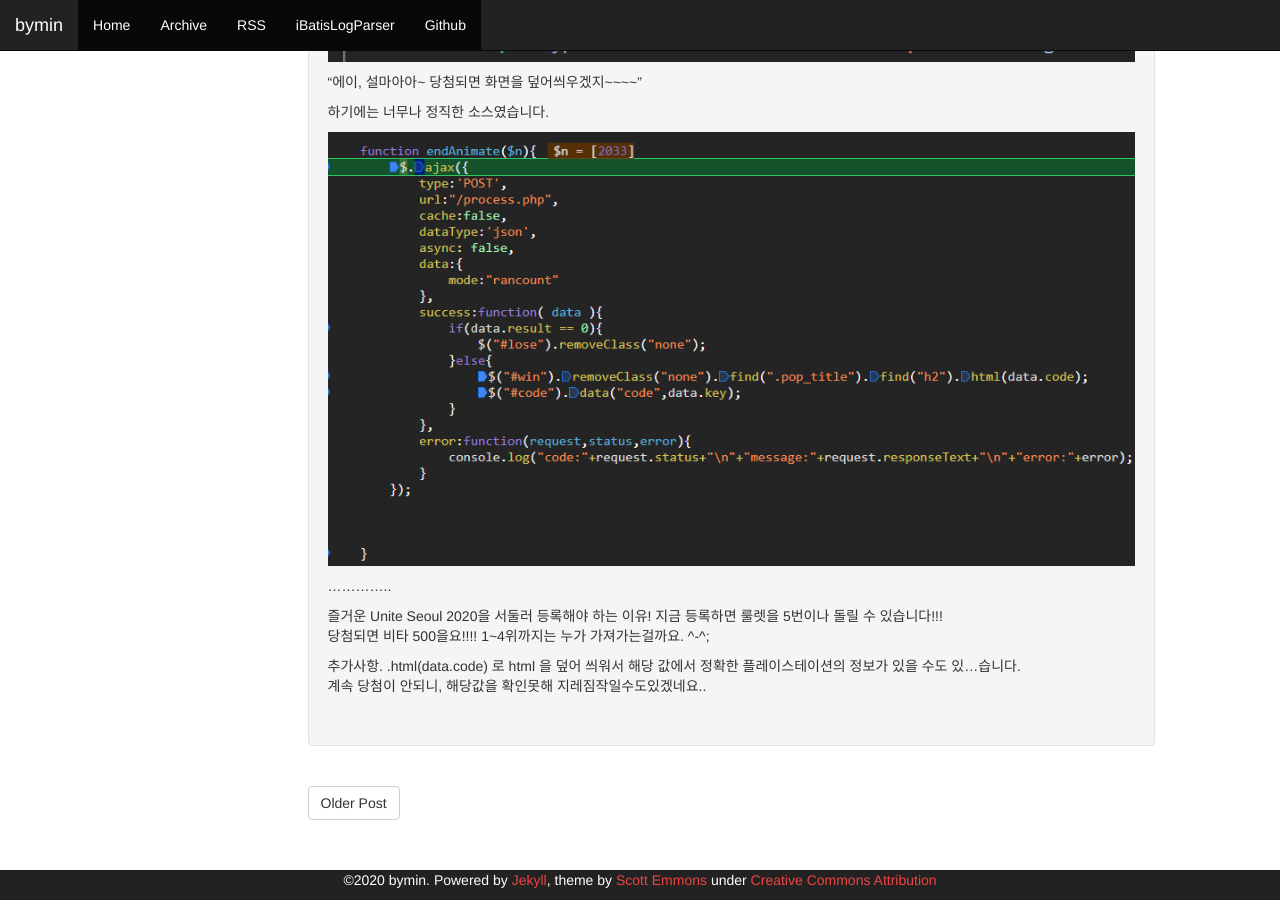
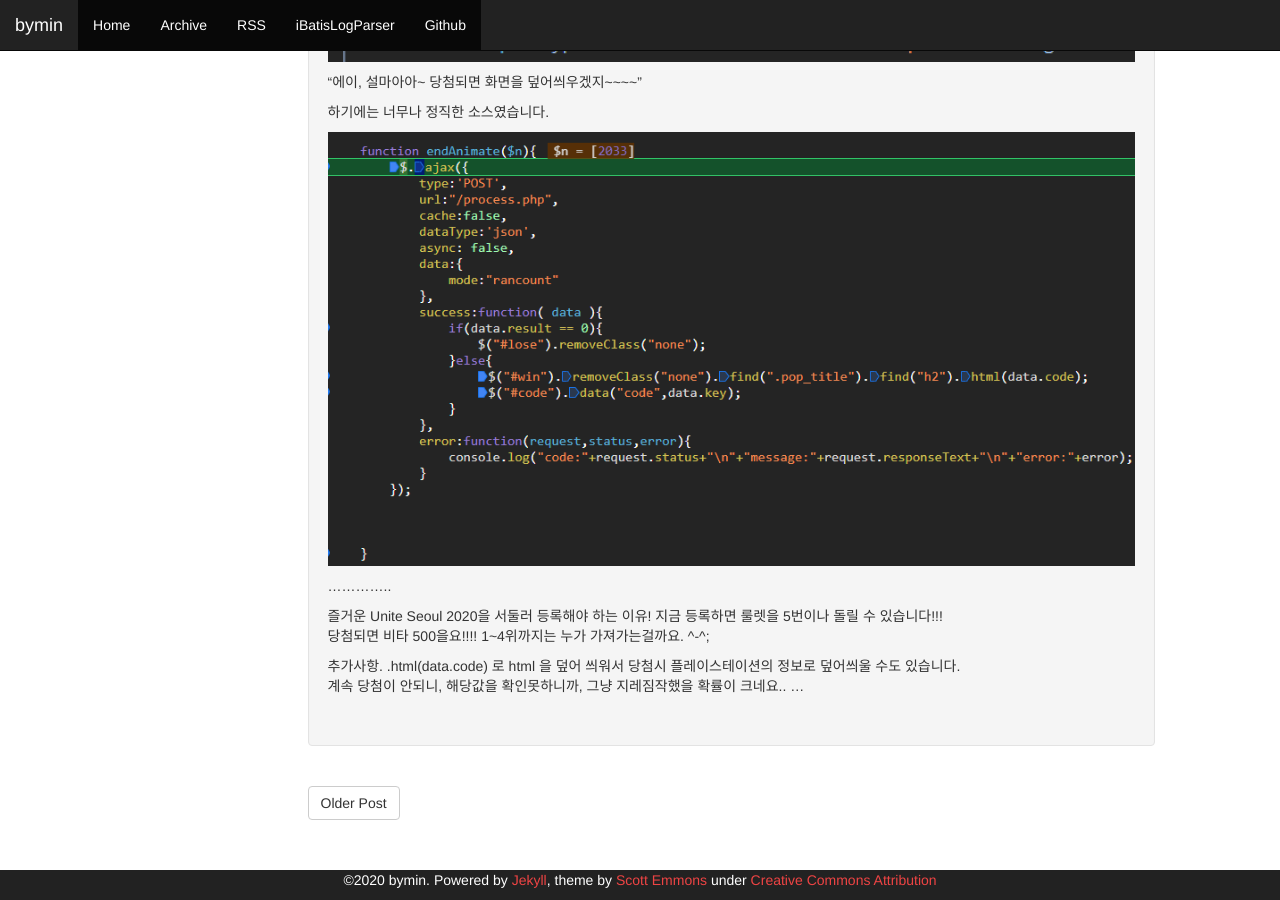
Before and after one commit to youngclown/youngclown.github.io, a Jekyll site: the page built from _posts/2020-11-12-unity.md, in a window 1280 px wide and 900 px high, scrolled down 4045 px. Built offline with Jekyll 4.4.1, drawn with Linux system fonts in a browser that asks for light colours; comment, search, counter and statistics services are not loaded.

Commit message:
예외 경우의 수 추가

```diff
--- a/_posts/2020-11-12-unity.md
+++ b/_posts/2020-11-12-unity.md
@@ -85,5 +85,6 @@ okky 에서 광고성 DM을 받아, 별 생각없이 세미나를 등록했습
 
 
 추가사항.
-.html(data.code) 로 html 을 덮어 씌워서 해당 값에서 정확한 플레이스테이션의 정보가 있을 수도 있...습니다.
-계속 당첨이 안되니, 해당값을 확인못해 지레짐작일수도있겠네요..
+.html(data.code) 로 html 을 덮어 씌워서 당첨시 플레이스테이션의 정보로 덮어씌울 수도 있습니다.
+계속 당첨이 안되니, 해당값을 확인못하니까, 그냥 지레짐작했을 확률이 크네요..
+...
```
